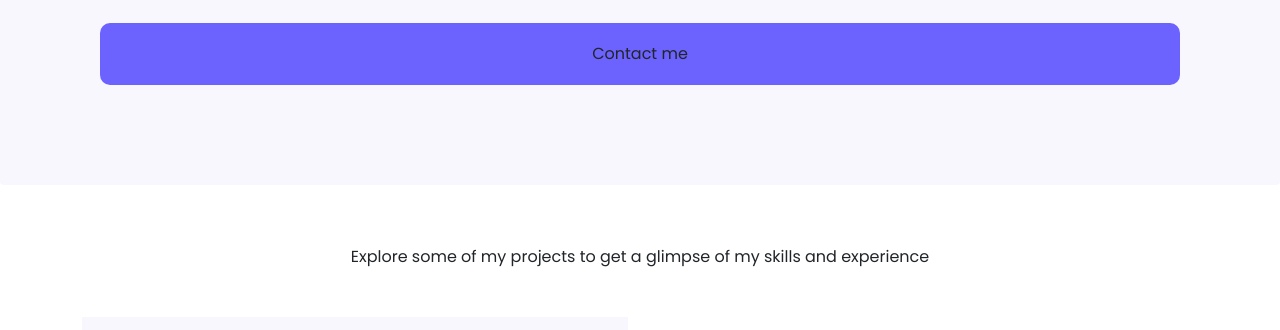
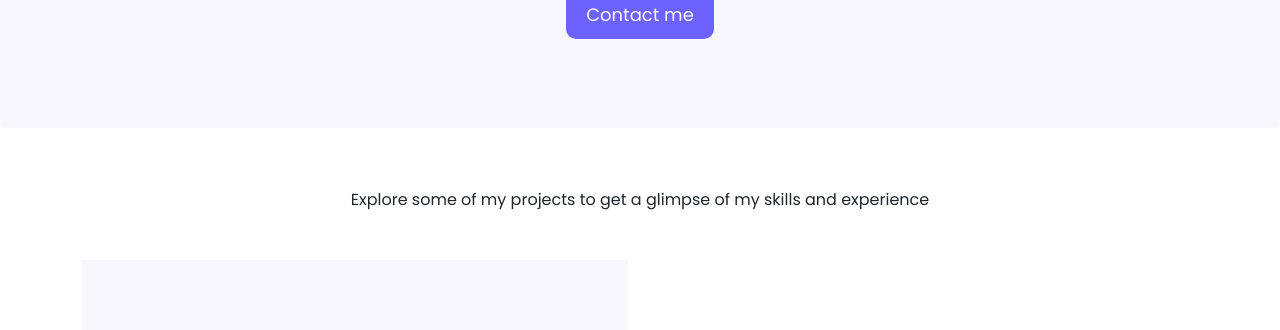
Before and after one commit to bobjoan/portfolio-project, a plain HTML site: page index.html in a window 1280 px wide. Shown: the part 292-622 px from the top of the page. Drawn offline with nearby package versions, Linux system fonts and the light colour scheme.

Commit message:
updated imdex.html and css files

```diff
--- a/index.html
+++ b/index.html
@@ -29,8 +29,8 @@
       <p>Hi I am</p>
       <h1>Joan Bob</h1>
       <h2>Front-end developer based in Nigeria</h2>
-      <div class="button">
-        <a href="#" class="btn btn-contact">Contact me</a>
+      <div>
+        <a href="#" class="btn-contact">Contact me</a>
       </div>
     </div>
     <p class="text-center mb-5">
--- a/styles/portfolio.css
+++ b/styles/portfolio.css
@@ -26,7 +26,7 @@ p {
   text-align: center;
 }
 
-.button {
+.btn-contact {
   background: var(--secondary-color);
   color: var(--container-color);
   text-decoration: none;
```
